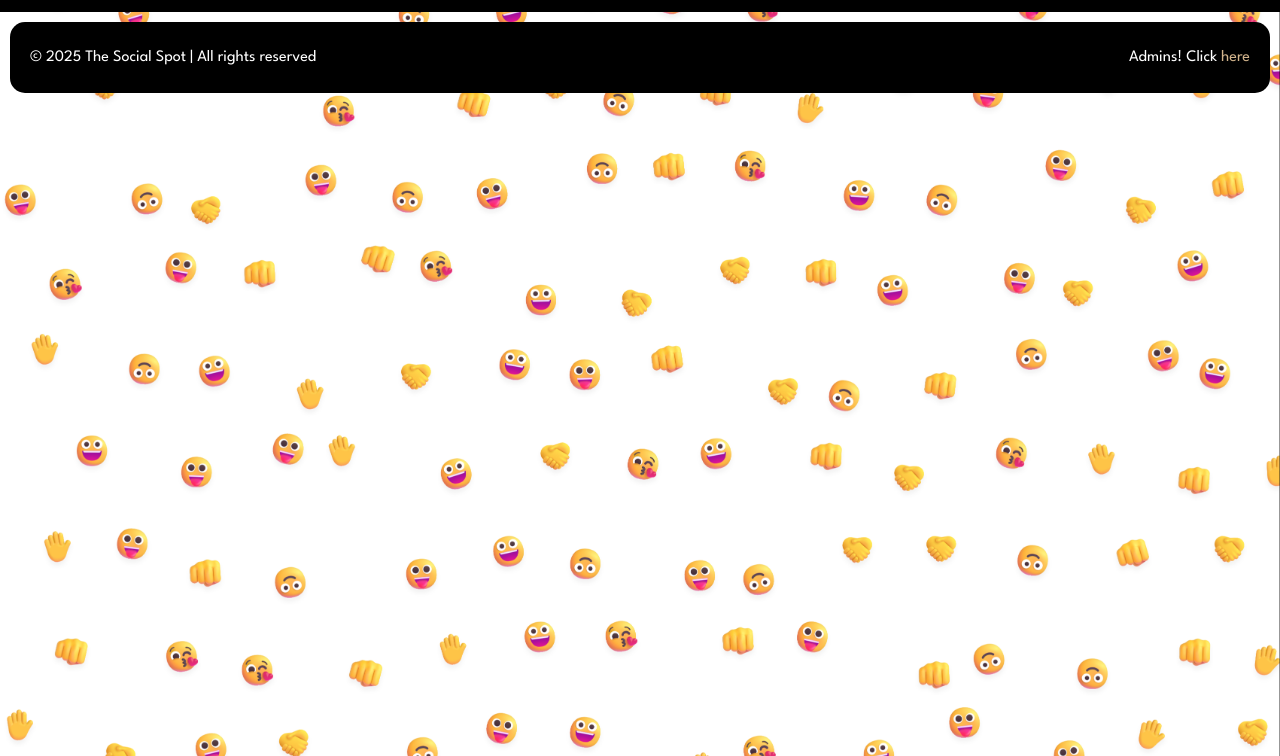
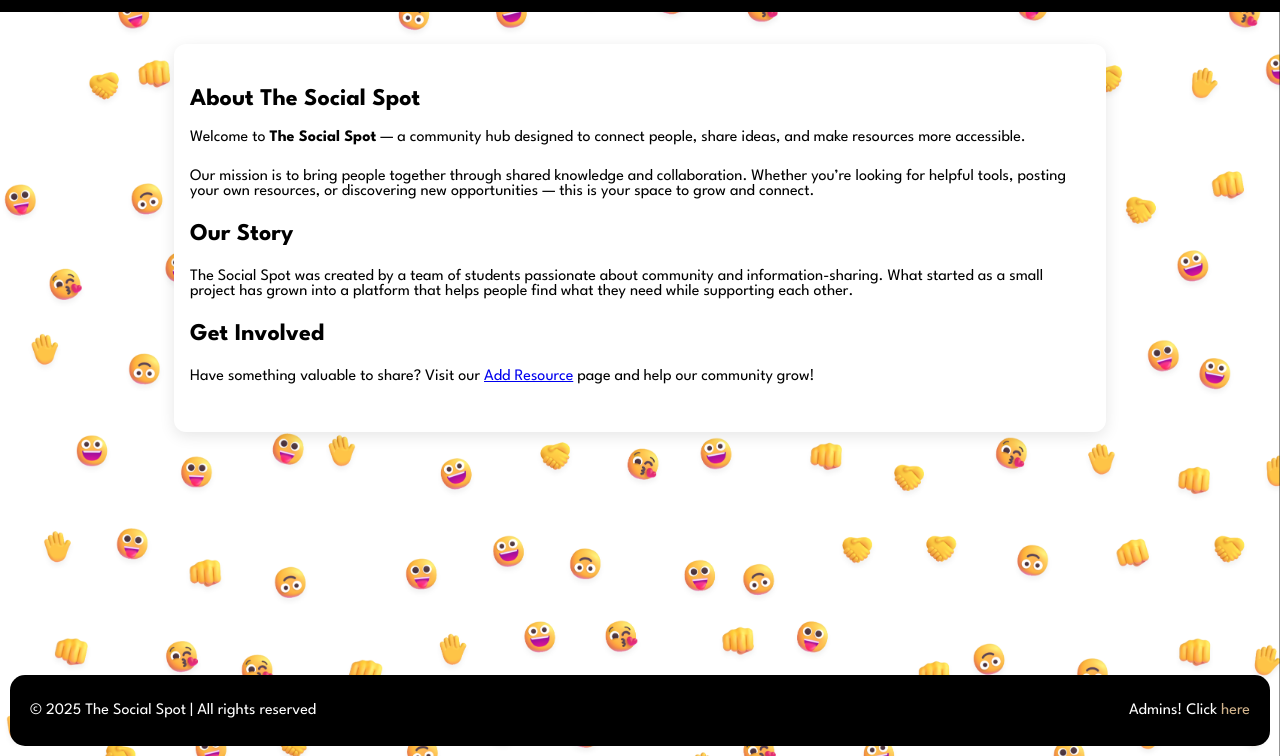
Before and after one commit to AdmirableCoder/cookedtsasite, a plain HTML site: page about.html in a window 1280 px wide. Shown: the part 44-800 px from the top of the page. Drawn offline with nearby package versions, Linux system fonts and the light colour scheme.

Commit message:
updated about page now submitting for runoffs

```diff
--- a/about.html
+++ b/about.html
@@ -28,6 +28,38 @@
       </nav>
     </header>
 
+    <div class="resource-box">
+      <section class="about-section">
+      <h1>About The Social Spot</h1>
+      <p>
+        Welcome to <strong>The Social Spot</strong> — a community hub designed to
+        connect people, share ideas, and make resources more accessible.
+      </p>
+
+      <p>
+        Our mission is to bring people together through shared knowledge and
+        collaboration. Whether you’re looking for helpful tools, posting your
+        own resources, or discovering new opportunities — this is your space to
+        grow and connect.
+       </p>
+
+      <h2>Our Story</h2>
+      <p>
+        The Social Spot was created by a team of students passionate about
+        community and information-sharing. What started as a small project has
+        grown into a platform that helps people find what they need while
+        supporting each other.
+      </p>
+
+      <h2>Get Involved</h2>
+      <p>
+        Have something valuable to share? Visit our
+        <a href="add_resources.html">Add Resource</a> page and help our
+        community grow!
+      </p>
+    </section>
+    </div>
+
   <footer>
       <p class="fake-copy">© 2025 The Social Spot | All rights reserved</p>
       <p class="foot">
--- a/styles.css
+++ b/styles.css
@@ -107,10 +107,12 @@ footer {
   align-items: center;
   padding: 12px 20px;
   margin: 10px;
+  margin-top: auto;
   border-radius: 15px;
   background-color: #000;
   color: white;
   font-family: "League Spartan", sans-serif;
+  position:relative
 }
 
 
```
